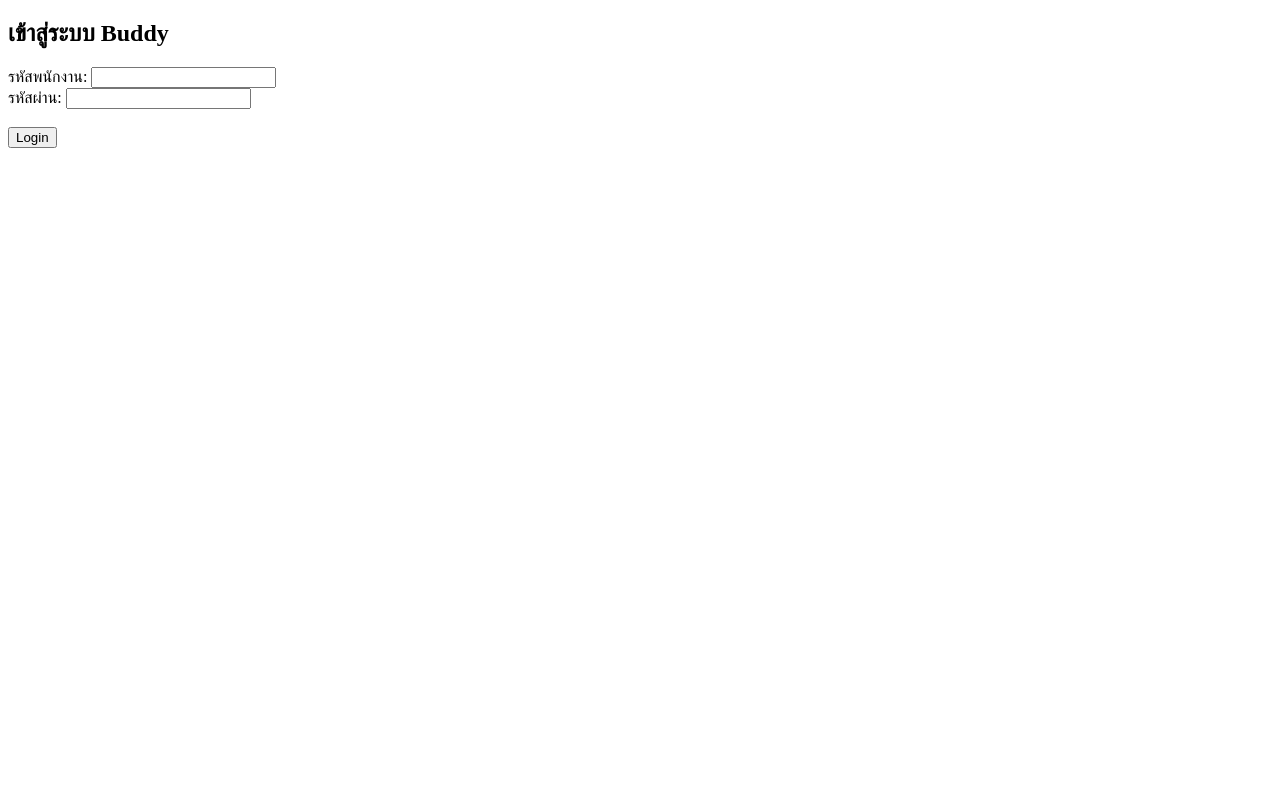
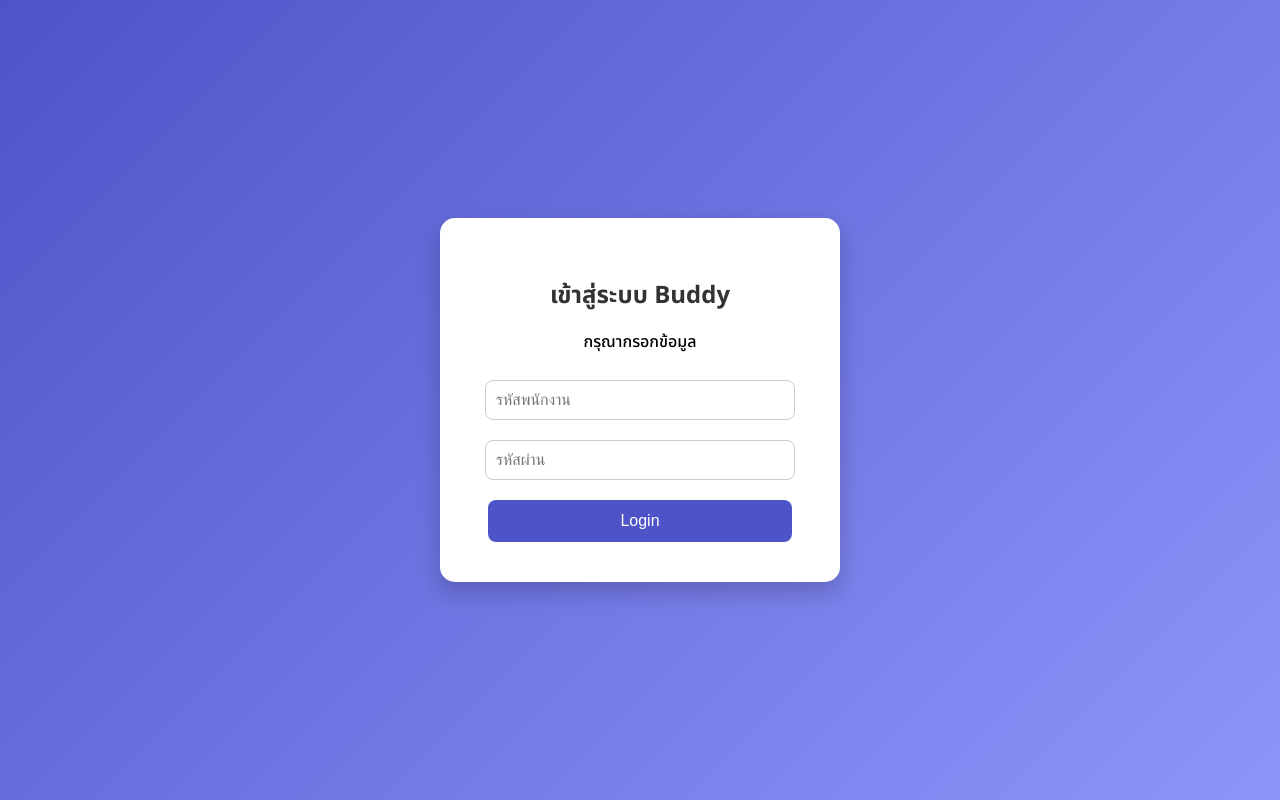
Before and after one commit to vedo001/New-Year, a plain HTML site: page Login.html in a window 1280 px wide. Drawn offline with Linux system fonts and the light colour scheme.

Commit message:
Update Login.html

```diff
--- a/Login.html
+++ b/Login.html
@@ -3,10 +3,39 @@
 <head>
 <meta charset="UTF-8">
 <title>Login Buddy</title>
+<link href="https://fonts.googleapis.com/css2?family=Noto+Sans+Thai:wght@300;500;700&display=swap" rel="stylesheet">
+<style>
+body {
+    font-family: 'Noto Sans Thai', sans-serif;
+    background: linear-gradient(135deg, #4e54c8, #8f94fb);
+    display: flex; justify-content: center; align-items: center;
+    height: 100vh; margin: 0;
+}
+.card {
+    background: white; padding: 40px; border-radius: 15px;
+    text-align: center; width: 320px;
+    box-shadow: 0px 10px 25px rgba(0,0,0,0.2);
+}
+input {
+    width: 90%; padding: 10px; margin: 10px 0;
+    border-radius: 8px; border: 1px solid #ccc;
+    font-size: 16px;
+}
+button {
+    width: 95%; padding: 12px; margin-top: 10px;
+    background: #4e54c8; color: white; border: none;
+    border-radius: 8px; cursor: pointer; font-size: 16px;
+}
+button:hover {
+    background: #3b42a3;
+}
+h2 { margin-bottom: 10px; font-weight: 700; color: #333; }
+</style>
+
 <script>
 async function login() {
-    const id = document.getElementById("user").value;
-    const pw = document.getElementById("pass").value;
+    const id = document.getElementById("user").value.trim();
+    const pw = document.getElementById("pass").value.trim();
 
     const data = await fetch("employees.json").then(r => r.json());
     const user = data.find(x => x.id === id && x.password === pw);
@@ -16,18 +45,19 @@ async function login() {
         return;
     }
 
-    // เก็บ ID ของผู้ใช้ไว้
     localStorage.setItem("loginUser", user.id);
-
-    // ไปหน้าแสดงข้อมูล Buddy
     window.location = "Profile_INFO.html";
 }
 </script>
+
 </head>
 <body>
-<h2>เข้าสู่ระบบ Buddy</h2>
-รหัสพนักงาน: <input id="user"><br>
-รหัสผ่าน: <input id="pass" type="password"><br><br>
-<button onclick="login()">Login</button>
+<div class="card">
+    <h2>เข้าสู่ระบบ Buddy</h2>
+    <p>กรุณากรอกข้อมูล</p>
+    <input id="user" placeholder="รหัสพนักงาน">
+    <input id="pass" type="password" placeholder="รหัสผ่าน">
+    <button onclick="login()">Login</button>
+</div>
 </body>
 </html>
```
